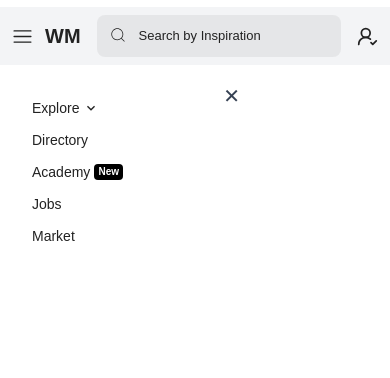
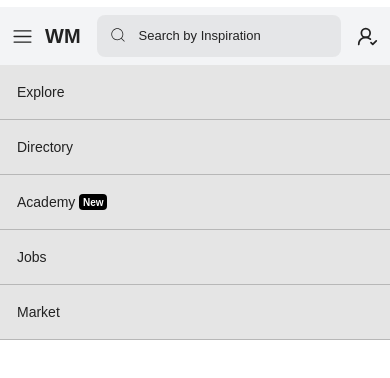
Before and after one commit to RLnofell/with-me-website, a React (Vite) app: page / in a window 390 px wide. Both pictures are taken after a click on the icon 22 px from the left and 36 px from the top of the page. Shown: the top 378 px of the page. Built offline with nearby package versions, Linux system fonts and the light colour scheme.

Commit message:
ui(navbar): reponsive navbar mobile

```diff
--- a/src/core/components/Header/Navbar.jsx
+++ b/src/core/components/Header/Navbar.jsx
@@ -63,15 +63,10 @@ const Navbar = () => {
                 animate={{ opacity: 1 }}
                 exit={{ opacity: 0 }}
                 transition={{ duration: 0.2 }}
-                className="fixed top-[66px] left-0 h-full w-64 bg-white z-10 p-4 flex flex-col gap-4"
-              >
-                <button
-                  className="absolute top-4 right-4 text-gray-700 text-xl"
-                  onClick={() => setIsMenuOpen(false)}
-                >
-                  ✕
-                </button>
+                className="fixed top-[65px] left-0 h-full w-full z-10 flex flex-col gap-4">
+
                 <NavbarMenu isMobileMenu={true} />
+
               </motion.div>
             )}
           </>
--- a/src/core/components/Header/contents/NavbarMenu.jsx
+++ b/src/core/components/Header/contents/NavbarMenu.jsx
@@ -18,20 +18,25 @@ const NavbarMenu = ({isMobileMenu}) => {
       animate={{ opacity: 1 }}
       exit={{ opacity: 0 }}
       transition={{ duration: 0.2 }}
-      className={`flex ${isMobileMenu ? "flex-col gap-3 p-4" : "gap-5 px-5"} text-sm font-inter-tight`}
+      className={`flex ${isMobileMenu ? "flex-col" : "gap-5 px-5"} text-sm font-inter-tight`}
     >
       {menuItems.map((item) => (
         <Link
           key={item.name}
           to={item.path}
-          className={`flex items-center ${isMobileMenu ? "justify-start" : "justify-center"} gap-1 hover:text-primary/80 text-primary relative font-medium`}
+          className={`flex items-center ${isMobileMenu ? "justify-start bg-white" : "justify-center"} gap-1 hover:text-primary/80 text-primary relative font-medium`}
         >
-          <p className="min-w-5">{item.name}</p>
-          {item.icon && <span>{item.icon}</span>}
-
-          {item.isNew && (
-            <span className="relative text-[10px] flex items-center justify-center font-semibold text-white bg-black overflow-hidden rounded-sm min-w-[29px] min-h-[15px]">
-              <span className="flex z-10 mt-[1px]">New</span>
+          <div className={`flex ${isMobileMenu ? "p-[17px] bg-black/10 w-full border-b-[0.5px] border-black/20" : "p-0 bg-transparent"}`}>
+            {/*content*/}
+            <p className={`min-w-5`}>{item.name}</p>
+            {/*dropdown icon*/}
+            {item.icon &&
+              <span className={`${isMobileMenu ? "hidden" : "flex mt-0.5 ml-1"}`}>{item.icon}</span>
+            }
+            {/*new icon*/}
+            {item.isNew && (
+              <span className="relative flex items-center justify-center ml-1 mt-0.5 bg-black overflow-hidden rounded-sm w-7 h-4">
+              <span className={`flex z-10 text-[10px] font-semibold text-white ${isMobileMenu ? "mt-0.5" : "mt-[1px]"}`}>New</span>
               <motion.span
                 className="absolute left-0 top-0 w-full h-full bg-gradient-to-r from-transparent via-white/80 to-transparent"
                 style={{
@@ -49,8 +54,9 @@ const NavbarMenu = ({isMobileMenu}) => {
                   ease: "easeInOut",
                 }}
               />
-          </span>
-          )}
+              </span>
+            )}
+          </div>
         </Link>
       ))}
     </motion.div>
```
